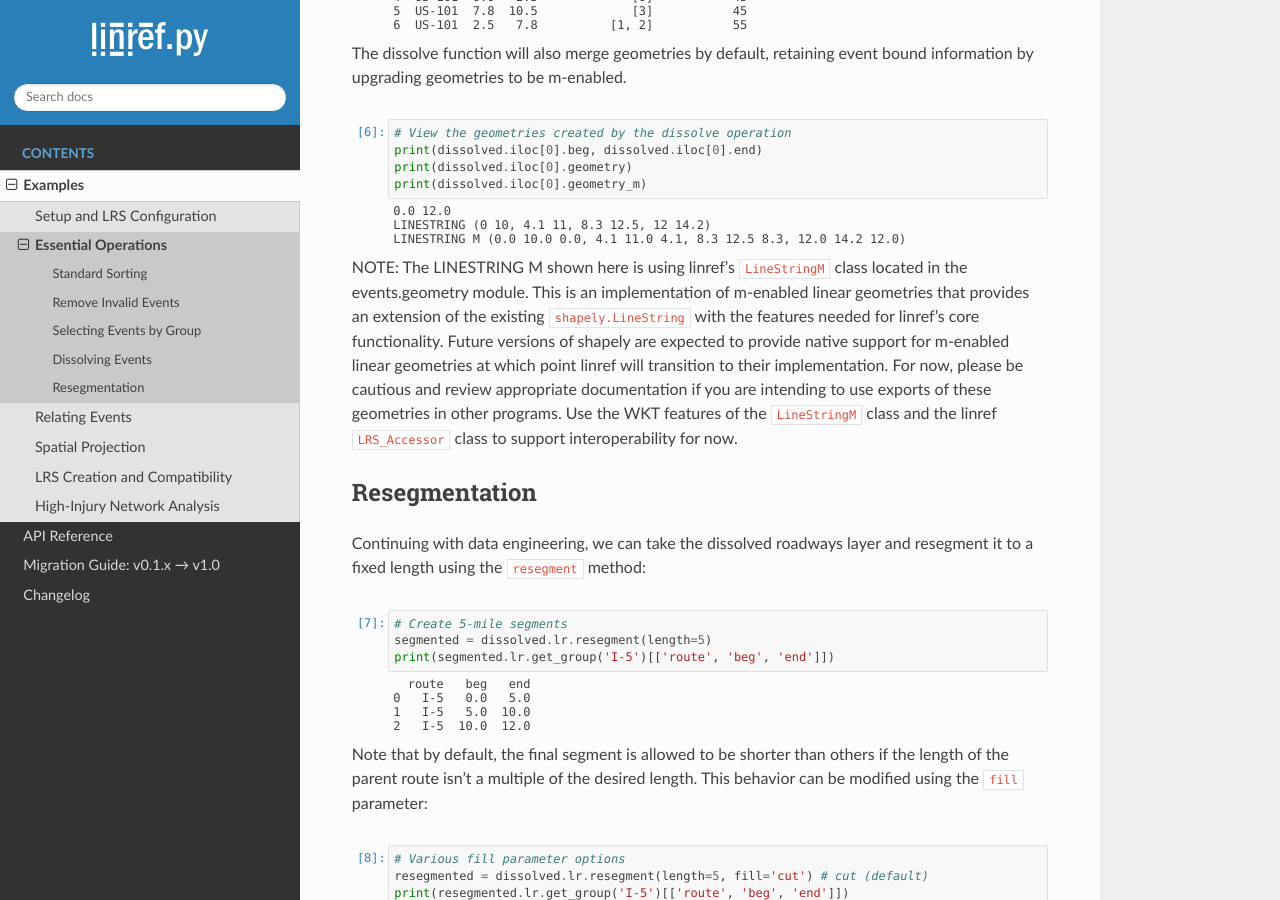
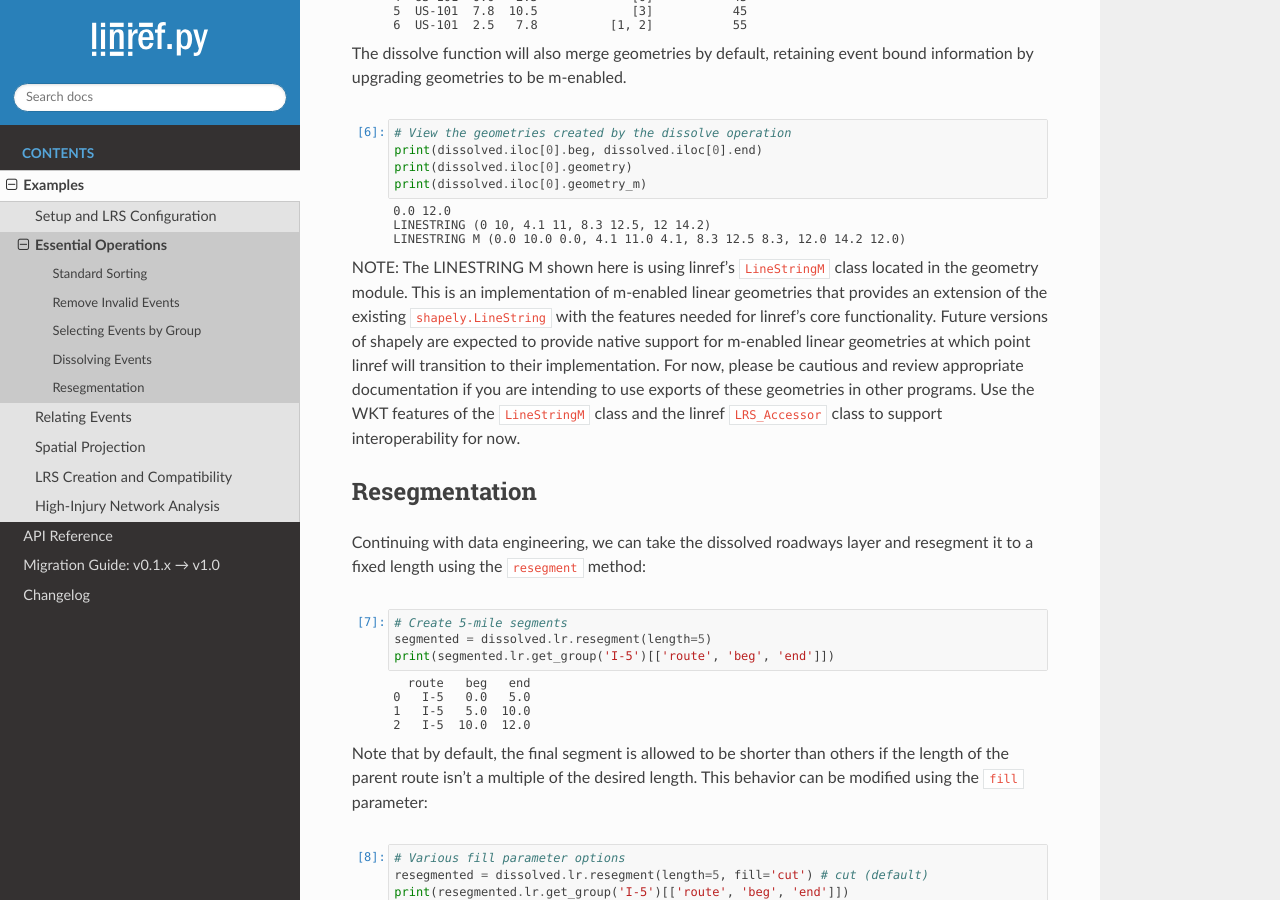
Before and after one commit to tariqshihadah/linref, a Sphinx documentation site: the page built from docs/examples/02-essential-operations.ipynb, in a window 1280 px wide and 900 px high, scrolled down 1981 px. Built offline with Sphinx 7.4.7 and the Read the Docs theme 3.1.0, drawn with Linux system fonts in a browser that asks for light colours.

Commit message:
fix: update stale linref.events.geometry references to linref.geometry

```diff
--- a/docs/api/events.rst
+++ b/docs/api/events.rst
@@ -23,10 +23,10 @@
    :undoc-members:
    :show-inheritance:
 
-linref.events.geometry
-----------------------
+linref.geometry
+---------------
 
-.. automodule:: linref.events.geometry
+.. automodule:: linref.geometry
    :members:
    :undoc-members:
    :show-inheritance:
```
Also changed, not shown: docs/examples/02-essential-operations.ipynb, 1 other file.
